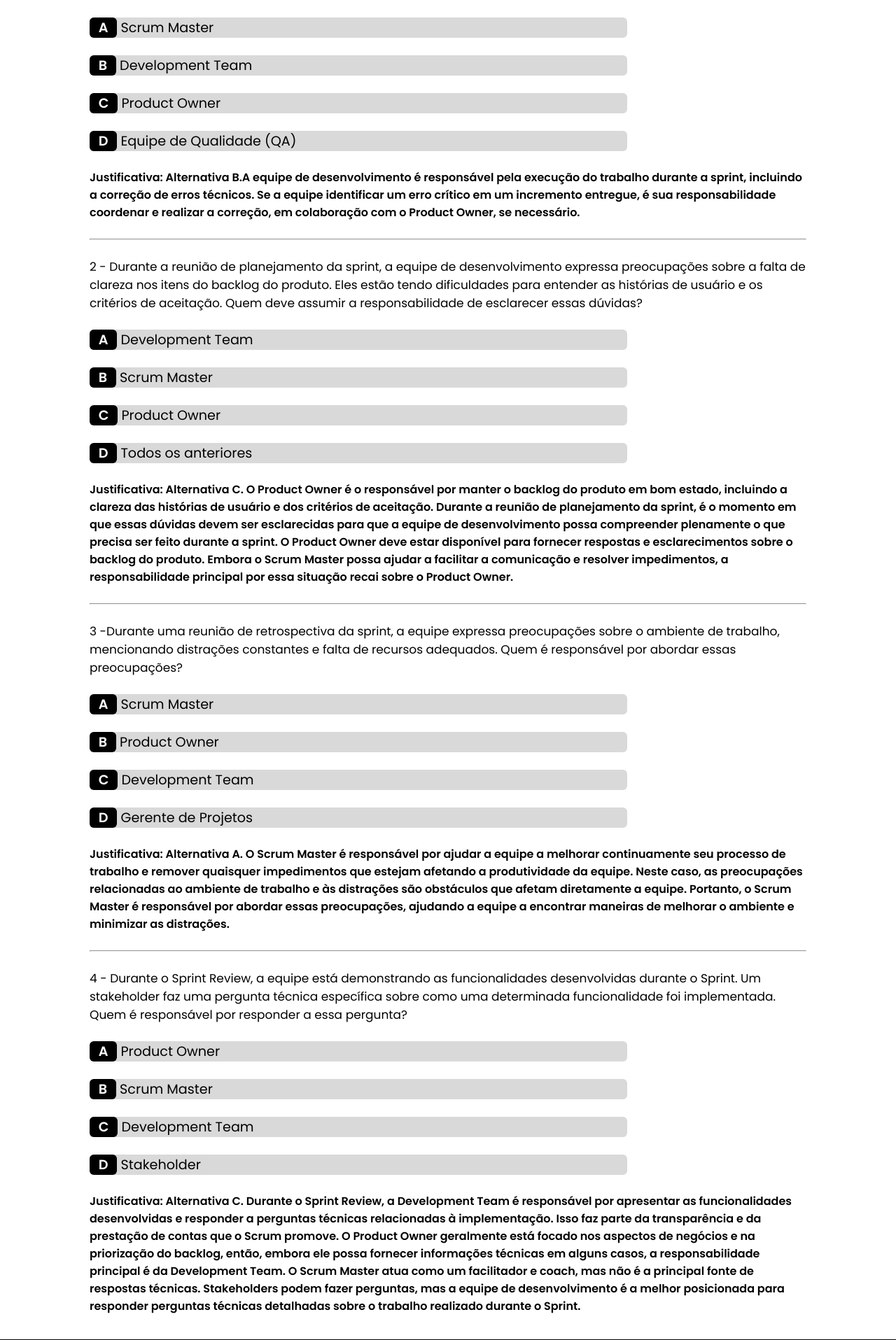
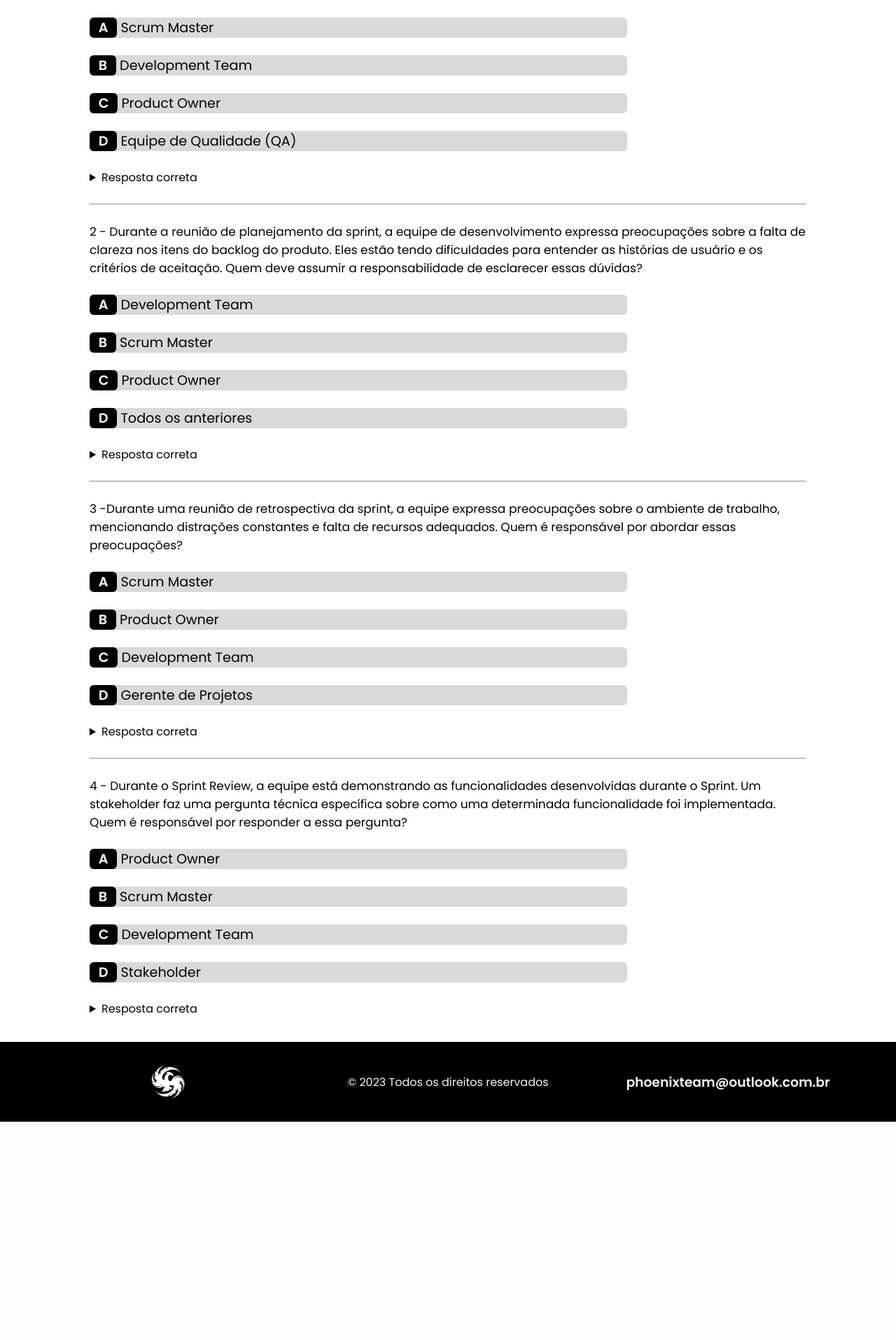
Before and after one commit to Phoenix-Team-Fatec/ScrumTutor, a Flask app: a page that uses SPRINT 2/templates/papeis.html in a window 1280 px wide. Shown: the part 1993-3908 px from the top of the page at 70% size. After the commit the page ends 3596 px from the top, so only its background shows below. Run offline with Flask 3, Linux system fonts and the light colour scheme.

Commit message:
Update papeis.html

```diff
--- a/SPRINT 2/templates/papeis.html
+++ b/SPRINT 2/templates/papeis.html
@@ -106,7 +106,13 @@
                     <span class="choice-text">Equipe de Qualidade (QA)</span>
                 </div>
                 <div>
-                     <strong>Justificativa: Alternativa B.A equipe de desenvolvimento é responsável pela execução do trabalho durante a sprint, incluindo a correção de erros técnicos. Se a equipe identificar um erro crítico em um incremento entregue, é sua responsabilidade coordenar e realizar a correção, em colaboração com o Product Owner, se necessário.</strong>
+                    <section>
+                        <details>
+                            <summary>Resposta correta</summary>
+                                 <p>Alternativa B.A equipe de desenvolvimento é responsável pela execução do trabalho durante a sprint, incluindo a correção de erros técnicos. Se a equipe identificar um erro crítico em um incremento entregue, é sua responsabilidade coordenar e realizar a correção, em colaboração com o Product Owner, se necessário.</p>
+                        </details>
+                    </section>
+
                 </div>
             <br><hr>
             <br>
@@ -128,7 +134,12 @@
                     <span class="choice-text">Todos os anteriores</span>
                 </div>
                 <div>
-                    <strong>Justificativa: Alternativa C. O Product Owner é o responsável por manter o backlog do produto em bom estado, incluindo a clareza das histórias de usuário e dos critérios de aceitação. Durante a reunião de planejamento da sprint, é o momento em que essas dúvidas devem ser esclarecidas para que a equipe de desenvolvimento possa compreender plenamente o que precisa ser feito durante a sprint. O Product Owner deve estar disponível para fornecer respostas e esclarecimentos sobre o backlog do produto. Embora o Scrum Master possa ajudar a facilitar a comunicação e resolver impedimentos, a responsabilidade principal por essa situação recai sobre o Product Owner.</strong>
+                    <section>
+                        <details>
+                             <summary>Resposta correta</summary>
+                               <p> Alternativa C. O Product Owner é o responsável por manter o backlog do produto em bom estado, incluindo a clareza das histórias de usuário e dos critérios de aceitação. Durante a reunião de planejamento da sprint, é o momento em que essas dúvidas devem ser esclarecidas para que a equipe de desenvolvimento possa compreender plenamente o que precisa ser feito durante a sprint. O Product Owner deve estar disponível para fornecer respostas e esclarecimentos sobre o backlog do produto. Embora o Scrum Master possa ajudar a facilitar a comunicação e resolver impedimentos, a responsabilidade principal por essa situação recai sobre o Product Owner.</p>
+                        </details>
+                    </section>
                 </div>
             <br><hr>
             <br>
@@ -150,7 +161,12 @@
                     <span class="choice-text">Gerente de Projetos</span>
                 </div>
                 <div>
-                   <strong>Justificativa: Alternativa A. O Scrum Master é responsável por ajudar a equipe a melhorar continuamente seu processo de trabalho e remover quaisquer impedimentos que estejam afetando a produtividade da equipe. Neste caso, as preocupações relacionadas ao ambiente de trabalho e às distrações são obstáculos que afetam diretamente a equipe. Portanto, o Scrum Master é responsável por abordar essas preocupações, ajudando a equipe a encontrar maneiras de melhorar o ambiente e minimizar as distrações.</strong>
+                    <section>
+                        <details>
+                             <summary>Resposta correta</summary>
+                                <p>Alternativa A. O Scrum Master é responsável por ajudar a equipe a melhorar continuamente seu processo de trabalho e remover quaisquer impedimentos que estejam afetando a produtividade da equipe. Neste caso, as preocupações relacionadas ao ambiente de trabalho e às distrações são obstáculos que afetam diretamente a equipe. Portanto, o Scrum Master é responsável por abordar essas preocupações, ajudando a equipe a encontrar maneiras de melhorar o ambiente e minimizar as distrações.</p>
+                        </details>
+                    </section>
                 </div>
             <br><hr>
             <br>
@@ -172,7 +188,12 @@
                     <span class="choice-text">Stakeholder </span>
                 </div>
                 <div>
-                    <strong>Justificativa: Alternativa C. Durante o Sprint Review, a Development Team é responsável por apresentar as funcionalidades desenvolvidas e responder a perguntas técnicas relacionadas à implementação. Isso faz parte da transparência e da prestação de contas que o Scrum promove. O Product Owner geralmente está focado nos aspectos de negócios e na priorização do backlog, então, embora ele possa fornecer informações técnicas em alguns casos, a responsabilidade principal é da Development Team. O Scrum Master atua como um facilitador e coach, mas não é a principal fonte de respostas técnicas. Stakeholders podem fazer perguntas, mas a equipe de desenvolvimento é a melhor posicionada para responder perguntas técnicas detalhadas sobre o trabalho realizado durante o Sprint.</strong>
+                    <section>
+                        <details>
+                             <summary>Resposta correta</summary>
+                                 <p>Alternativa C. Durante o Sprint Review, a Development Team é responsável por apresentar as funcionalidades desenvolvidas e responder a perguntas técnicas relacionadas à implementação. Isso faz parte da transparência e da prestação de contas que o Scrum promove. O Product Owner geralmente está focado nos aspectos de negócios e na priorização do backlog, então, embora ele possa fornecer informações técnicas em alguns casos, a responsabilidade principal é da Development Team. O Scrum Master atua como um facilitador e coach, mas não é a principal fonte de respostas técnicas. Stakeholders podem fazer perguntas, mas a equipe de desenvolvimento é a melhor posicionada para responder perguntas técnicas detalhadas sobre o trabalho realizado durante o Sprint.</p>
+                        </details>
+                    </section>
                 </div>
             <br>
         </div>
```
